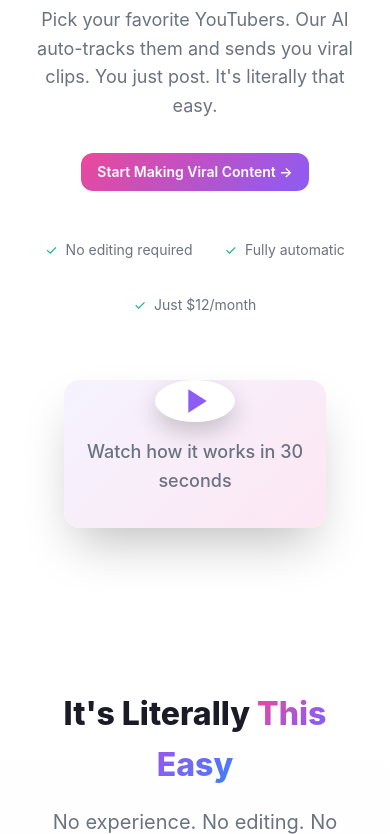
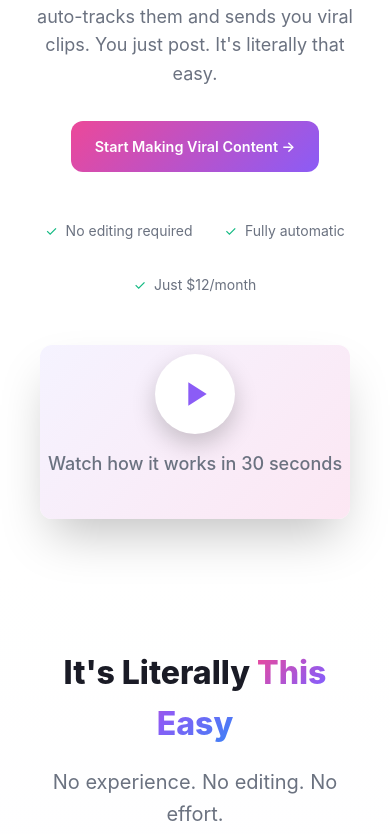
Before and after one commit to ruebenmarcustauk/shortformclips-landing, a plain HTML site: page index.html in a window 390 px wide. Shown: the part 319-1153 px from the top of the page. Drawn offline with Linux system fonts and the light colour scheme.

Commit message:
Mobile UI improvements for iPhone

```diff
--- a/index.html
+++ b/index.html
@@ -67,8 +67,20 @@
 
         .nav-buttons {
             display: flex;
-            gap: 1rem;
+            gap: 0.75rem;
             align-items: center;
+        }
+
+        @media (max-width: 480px) {
+            .nav-buttons {
+                gap: 0.5rem;
+            }
+
+            .nav-buttons .btn {
+                padding: 0.5rem 1rem;
+                font-size: 0.875rem;
+                white-space: nowrap;
+            }
         }
 
         .btn {
@@ -106,6 +118,12 @@
         .hero {
             padding: 8rem 2rem 5rem;
             text-align: center;
+        }
+
+        @media (max-width: 768px) {
+            .hero {
+                padding: 6rem 1.5rem 3rem;
+            }
         }
 
         .hero-container {
@@ -199,6 +217,13 @@
             padding: 0 2rem;
         }
 
+        @media (max-width: 768px) {
+            .video-demo {
+                margin: 3rem auto 0;
+                padding: 0 1rem;
+            }
+        }
+
         .video-placeholder {
             position: relative;
             border-radius: 16px;
@@ -206,6 +231,14 @@
             box-shadow: 0 25px 50px -12px rgba(0, 0, 0, 0.25);
             background: linear-gradient(135deg, #f5f3ff, #fce7f3);
             aspect-ratio: 16/9;
+            width: 100%;
+        }
+
+        @media (max-width: 768px) {
+            .video-placeholder {
+                border-radius: 12px;
+                margin: 0 auto;
+            }
         }
 
         .video-placeholder-content {
@@ -643,13 +676,18 @@
                 font-size: 2rem;
             }
 
-            .nav-buttons {
-                gap: 0.5rem;
-            }
-
             .btn {
                 padding: 0.5rem 1rem;
                 font-size: 0.875rem;
+            }
+
+            .hero-buttons {
+                padding: 0 1rem;
+            }
+
+            .btn-large {
+                padding: 0.875rem 1.5rem;
+                font-size: 0.9rem;
             }
         }
     </style>
```
